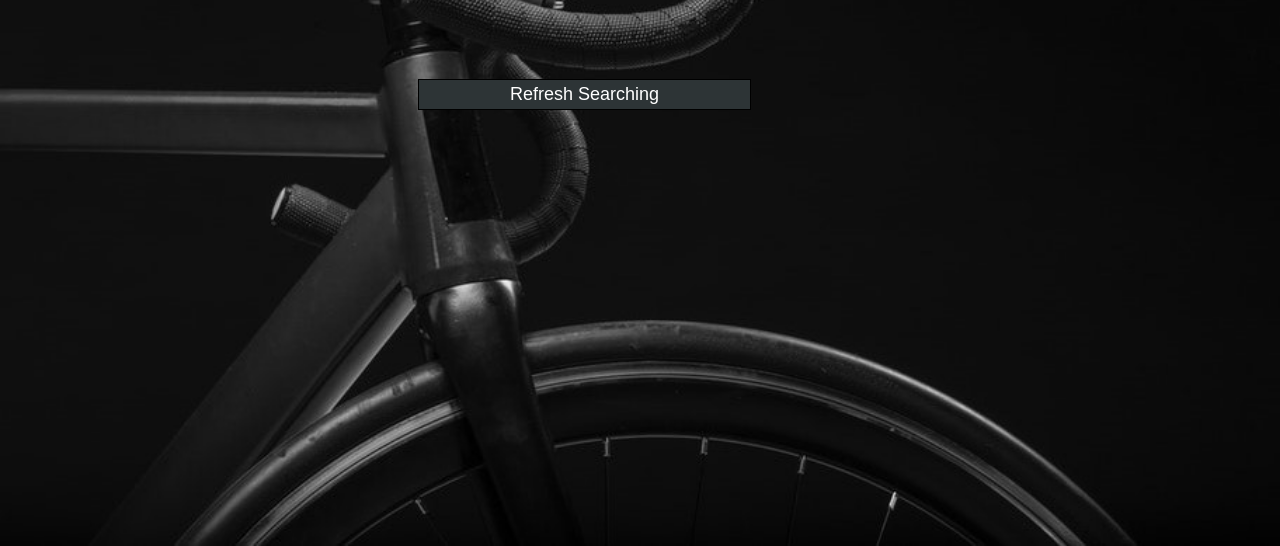
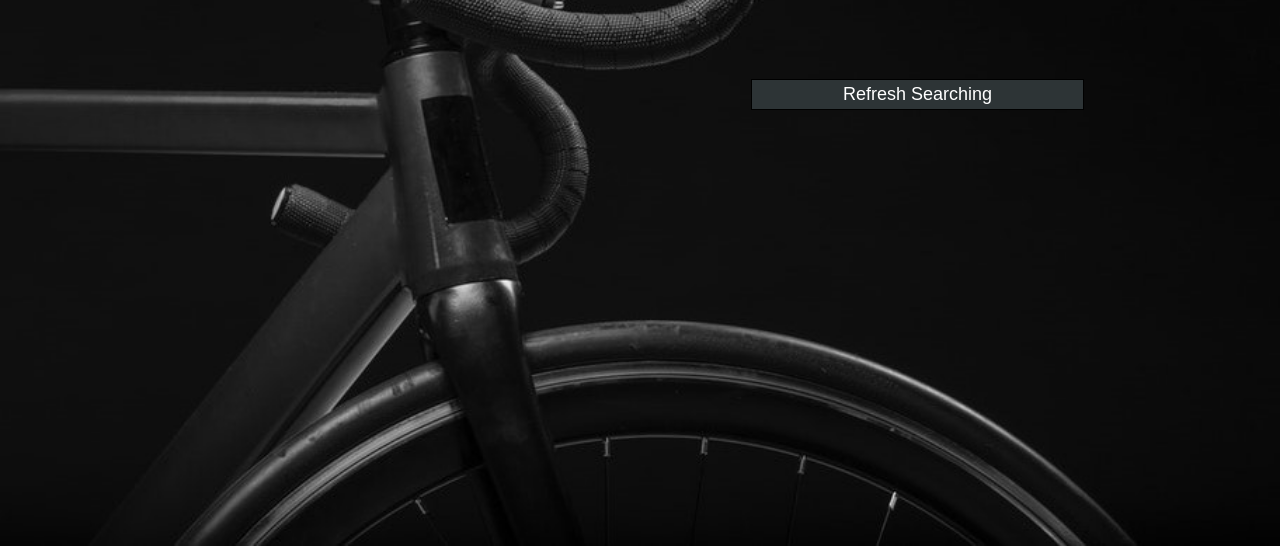
Before and after one commit to MarioBoskovskiSkopje/bikeShop, a plain HTML site: page BIKE SHOP/index.html in a window 1280 px wide. Shown: the part 331-877 px from the top of the page. Drawn offline with nearby package versions, Linux system fonts and the light colour scheme; a script that the page names is missing.

Commit message:
Update style.css

```diff
--- a/BIKE SHOP/style.css
+++ b/BIKE SHOP/style.css
@@ -170,7 +170,7 @@
       color: white;
       background-color: #2d3436;
       border: 1px solid black;
-      margin-left: 30%;
+      margin-left: 60%;
   }
 
   #refreshSearchingBtn:hover {
```
